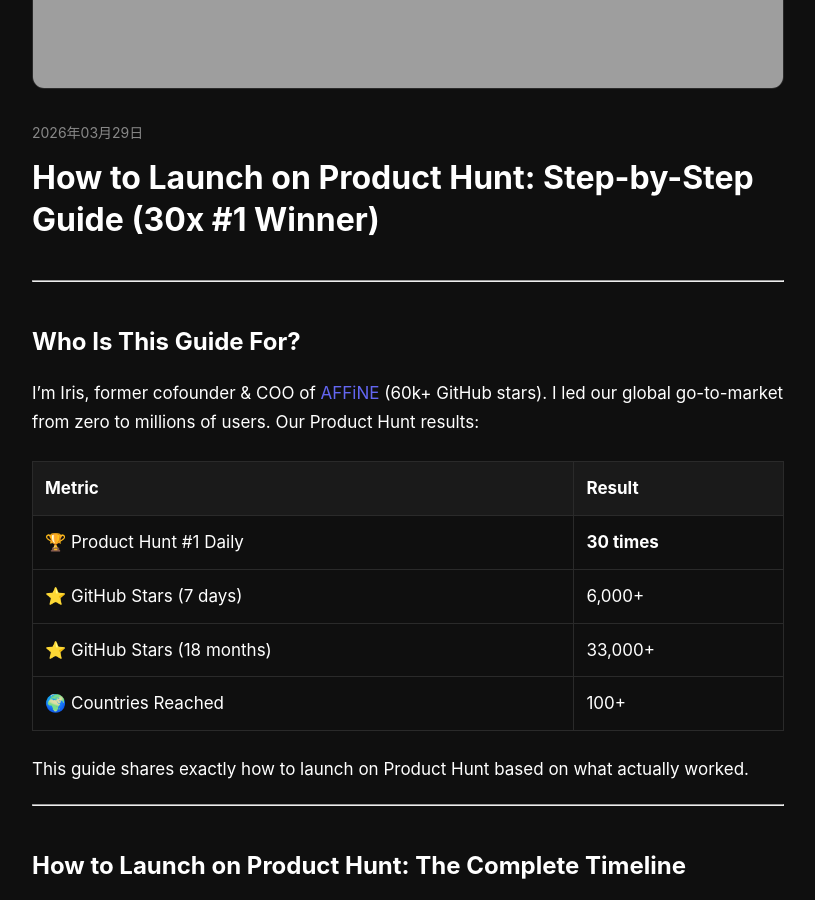
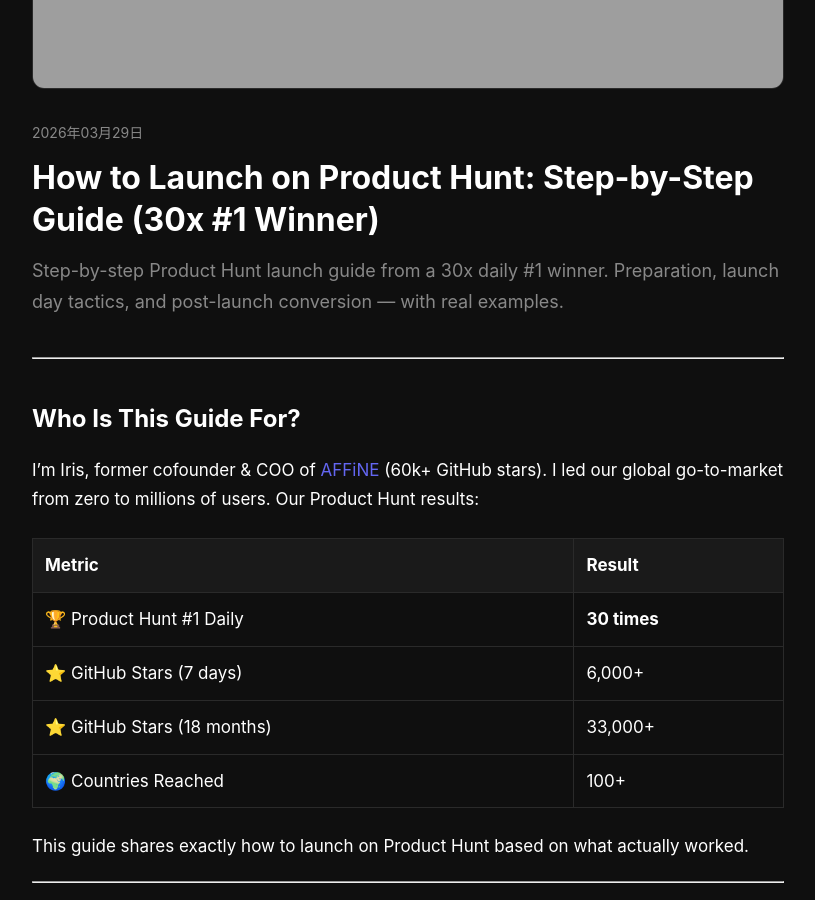
Before and after one commit to Gingiris/growth-tools, a Jekyll site: the page built from _posts/2026-03-29-how-to-launch-on-product-hunt-stepbystep-guide-30x-1-winner.md, in a window 1280 px wide and 900 px high, scrolled down 587 px. Shown: the whole window, without its empty margins (232-1047 px from the left). Built offline with Jekyll 4.4.1, drawn with Linux system fonts in a browser that asks for light colours.

Commit message:
seo: add meta description to 2026-03-29-how-to-launch-on-product-hunt-stepbystep-guide-30x-1-winner.md

```diff
--- a/_posts/2026-03-29-how-to-launch-on-product-hunt-stepbystep-guide-30x-1-winner.md
+++ b/_posts/2026-03-29-how-to-launch-on-product-hunt-stepbystep-guide-30x-1-winner.md
@@ -4,6 +4,7 @@
 date: 2026-03-29
 canonical_url: https://gingiris.github.io/growth-tools/blog/2026/03/how-to-launch-on-product-hunt-stepbystep-guide-30x-1-winner/
 image: "https://gingiris.github.io/growth-tools/assets/images/blog-product-hunt-launch.jpg"
+description: "Step-by-step Product Hunt launch guide from a 30x daily #1 winner. Preparation, launch day tactics, and post-launch conversion — with real examples."
 ---
 ---
 
```
